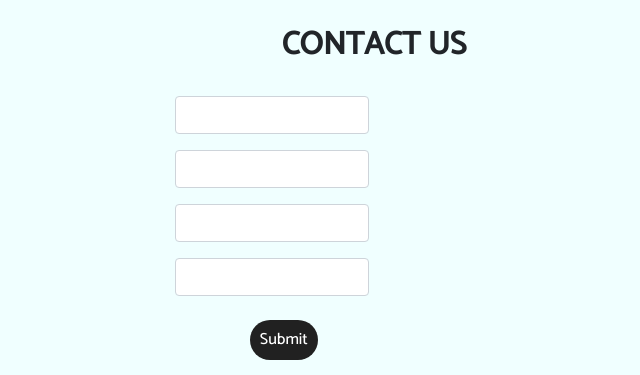
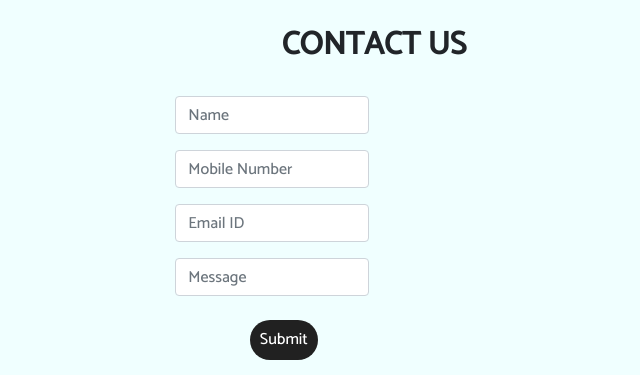
Before and after one commit to RaswanthGS/Medicals, a Django app: page / in a window 1280 px wide. Shown: the part 1813-2188 px from the top of the page, without its empty margins (266-906 px from the left). Run offline with Django 4.2, Linux system fonts and the light colour scheme; parts of the project's set-up code (start-up, migrations or seed data) failed here and were passed over; some libraries are stand-ins or nearby versions.

Commit message:
Update base.html

```diff
--- a/my_project/blog/templates/blog/base.html
+++ b/my_project/blog/templates/blog/base.html
@@ -180,17 +180,36 @@
             <div class="container" id="contactus">
                 <h2 class="py-4"><b>CONTACT US</b></h2>
                 <div class="row" style="text-align: center;">
-                    <form class="contact-form" action="" method="POST">
-                        <input type="text" class="form-group form-control" name="Name" >
-                        <input type="text" class="form-group form-control" name="Name" >
-                        <input type="text" class="form-group form-control" name="Name" >
-                        <input type="text" class="form-group form-control" name="Name" >
+                    <form class="contact-form" action="/" method="POST">
                         {% csrf_token %}
+                        <input type="text" class="form-group form-control" name="Name" placeholder="Name">
+                        <input type="text" class="form-group form-control" name="Number"  placeholder="Mobile Number">
+                        <input type="text" class="form-group form-control" name="Email"  placeholder="Email ID">
+                        <input type="text" class="form-group form-control" name="Message"  placeholder="Message">
                         <button type="submit" value="save" class="submit my-2"><div class="my-2">Submit</div></button>
                     </form>
                 </div>
             </div>
         </div>
+        <script>
+            function gotowhatsapp() {
+
+                var name = document.getElementById("name1").value;
+                var email = document.getElementById("email1").value;
+                var phone = document.getElementById("mobile1").value;
+                var report = document.getElementById("report1").value;
+                var message = document.getElementById("message1").value;
+
+                var url = "https://wa.me/919965656455?text="
+                + "Name: " + name + "%0a"
+                + "Email: " + email + "%0a"
+                + "Phone: " + phone + "%0a"
+                + "Report: " + report  + "%0a"
+                + "Message: " + message;
+
+                window.open(url, '_blank').focus();
+            }
+        </script>
 
 
 
```
